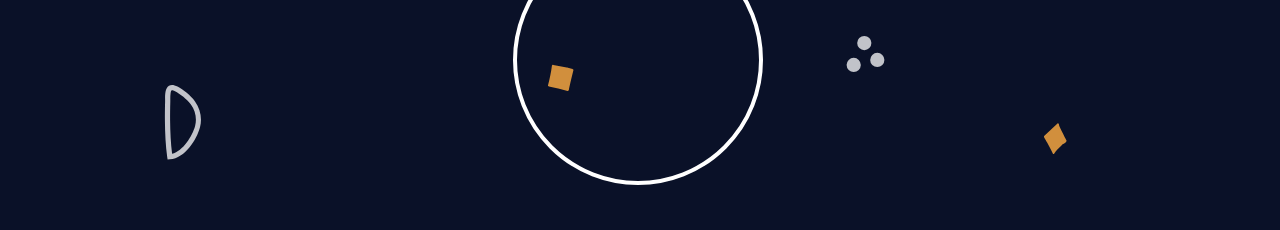
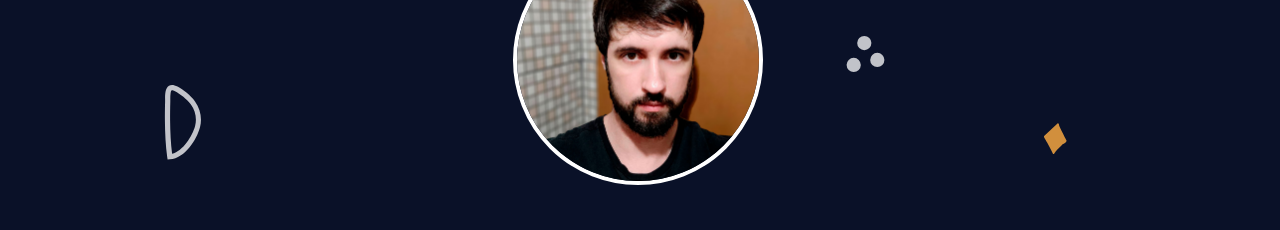
Before and after one commit to JonatanHermann/Portif-lio, a plain HTML site: page index.html in a window 1280 px wide. Shown: the part 89-319 px from the top of the page. Drawn offline with nearby package versions, Linux system fonts and the light colour scheme; the site is published under a folder, as on GitHub Pages, so addresses that start at the root find nothing.

Commit message:
atualização img

```diff
--- a/index.html
+++ b/index.html
@@ -41,7 +41,7 @@
       <div class="intro-colums">
         <!-- Foto -->
         <div class="about-photo">
-          <img src="/img/perfil.jpg" alt="Minha foto" />
+          <img src="img/perfil.jpg" alt="Minha foto" />
         </div>
 
         <!-- Conteúdo -->
```
